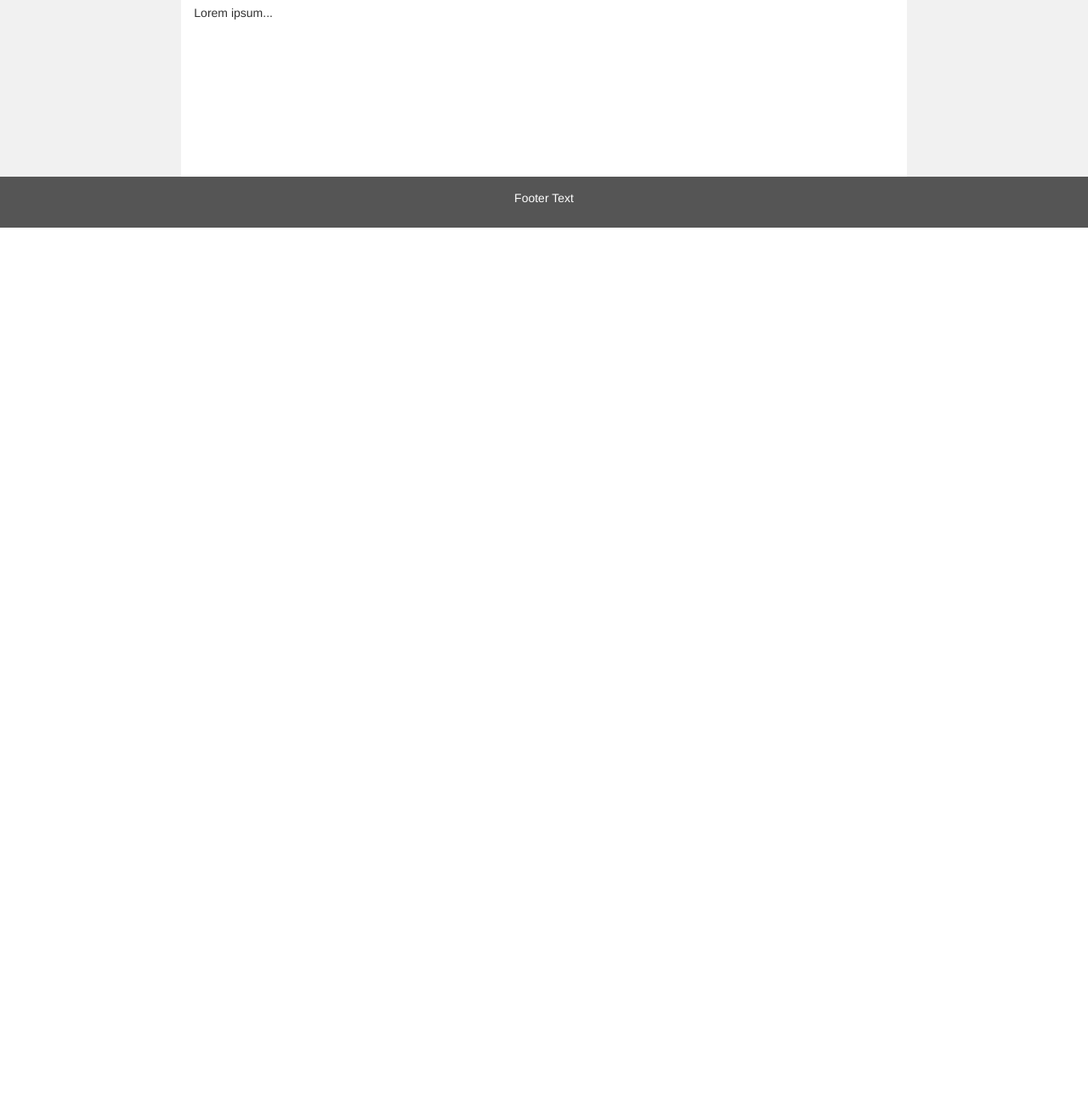
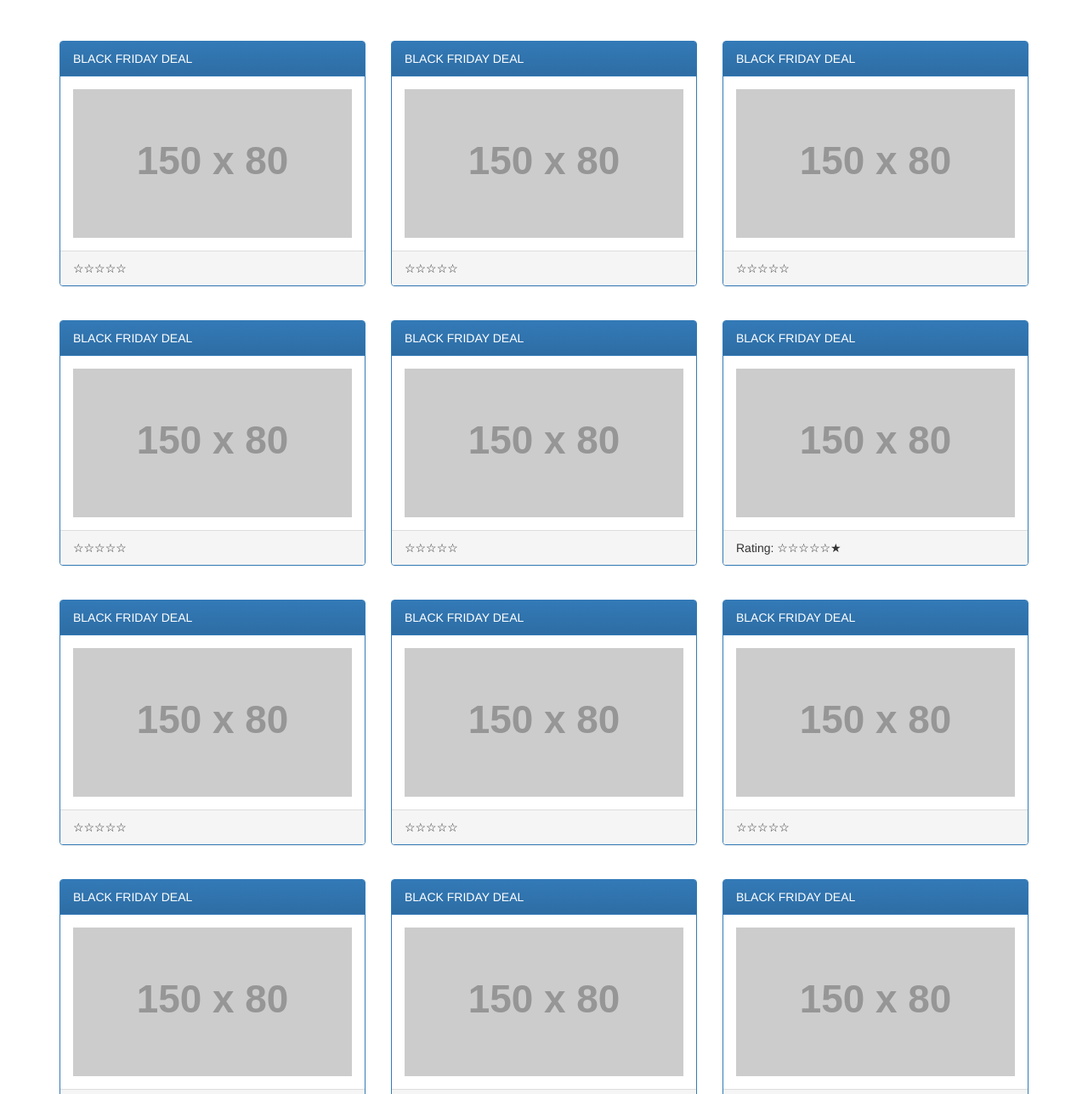
Before and after one commit to dominicklenk/fswd40-typescript-day1, a plain HTML site: page gugu/proto.html in a window 1280 px wide. Shown: the part 294-1582 px from the top of the page at 85% size. Before the commit the page ends 800 px from the top, so only its background shows below. Drawn offline with nearby package versions, Linux system fonts and the light colour scheme; placeholder pictures from the web are drawn by us.

Commit message:
basic page

```diff
--- a/gugu/proto.html
+++ b/gugu/proto.html
@@ -8,40 +8,32 @@
   <script src="https://ajax.googleapis.com/ajax/libs/jquery/3.3.1/jquery.min.js"></script>
   <script src="https://maxcdn.bootstrapcdn.com/bootstrap/3.3.7/js/bootstrap.min.js"></script>
 <style>
-    /* Remove the navbar's default margin-bottom and rounded borders */
+    /* Remove the navbar's default rounded borders and increase the bottom margin */
     .navbar {
-      margin-bottom: 0;
+      margin-bottom: 50px;
       border-radius: 0;
     }
 
-    /* Set height of the grid so .sidenav can be 100% (adjust as needed) */
-    .row.content {height: 450px}
-
-    /* Set gray background color and 100% height */
-    .sidenav {
-      padding-top: 20px;
-      background-color: #f1f1f1;
-      height: 100%;
+    /* Remove the jumbotron's default bottom margin */
+     .jumbotron {
+      margin-bottom: 0;
     }
 
-    /* Set black background color, white text and some padding */
+    /* Add a gray background color and some padding to the footer */
     footer {
-      background-color: #555;
-      color: white;
-      padding: 15px;
-    }
-
-    /* On small screens, set height to 'auto' for sidenav and grid */
-    @media screen and (max-width: 767px) {
-      .sidenav {
-        height: auto;
-        padding: 15px;
-      }
-      .row.content {height:auto;}
+      background-color: #f2f2f2;
+      padding: 25px;
     }
   </style>
 </head>
 <body>
+<div class="jumbotron">
+  <div class="container text-center">
+    <h1>Online Store</h1>
+    <p>Mission, Vission & Values</p>
+  </div>
+</div>
+
 <nav class="navbar navbar-inverse">
   <div class="container-fluid">
     <div class="navbar-header">
@@ -50,45 +42,127 @@
         <span class="icon-bar"></span>
         <span class="icon-bar"></span>
       </button>
+      <a class="navbar-brand" href="#">Logo</a>
     </div>
     <div class="collapse navbar-collapse" id="myNavbar">
       <ul class="nav navbar-nav">
-        <li class="active"><a href="#">Home</a></li>
-        <li><a href="#">Cooking</a></li>
-        <li><a href="#">Restaurant</a></li>
-        <li><a href="#">Dishes</a></li>
+        <li><a href="#">Home</a></li>
+        <li><a href="#">Menu</a></li>
+        <li><a href="#">Gallery</a></li>
+      </ul>
+      <ul class="nav navbar-nav navbar-right">
+        <li><a href="#"><span class="glyphicon glyphicon-shopping-cart"></span> Cart</a></li>
       </ul>
     </div>
   </div>
 </nav>
 
-<div class="container-fluid text-center">
-  <div class="row content">
-    <div class="col-sm-2 sidenav">
-      <p><a href="#">Link</a></p>
-      <p><a href="#">Link</a></p>
-      <p><a href="#">Link</a></p>
+<div class="container">
+  <div class="row">
+    <div class="col-sm-4">
+      <div class="panel panel-primary">
+        <div class="panel-heading">BLACK FRIDAY DEAL</div>
+        <div class="panel-body"><img src="https://placehold.it/150x80?text=IMAGE" class="img-responsive" style="width:100%" alt="Image"></div>
+        <div class="panel-footer">&#9734;&#9734;&#9734;&#9734;&#9734;</div>
+      </div>
     </div>
-    <div class="col-sm-8 text-left">
-      <h1>Welcome</h1>
-      <p>Lorem ipsum dolor sit amet, consectetur adipiscing elit, sed do eiusmod tempor incididunt ut labore et dolore magna aliqua. Ut enim ad minim veniam, quis nostrud exercitation ullamco laboris nisi ut aliquip ex ea commodo consequat. Excepteur sint occaecat cupidatat non proident, sunt in culpa qui officia deserunt mollit anim id est laborum consectetur adipiscing elit, sed do eiusmod tempor incididunt ut labore et dolore magna aliqua. Ut enim ad minim veniam, quis nostrud exercitation ullamco laboris nisi ut aliquip ex ea commodo consequat.</p>
-      <hr>
-      <h3>Test</h3>
-      <p>Lorem ipsum...</p>
+    <div class="col-sm-4">
+      <div class="panel panel-primary">
+        <div class="panel-heading">BLACK FRIDAY DEAL</div>
+        <div class="panel-body"><img src="https://placehold.it/150x80?text=IMAGE" class="img-responsive" style="width:100%" alt="Image"></div>
+        <div class="panel-footer">&#9734;&#9734;&#9734;&#9734;&#9734;</div>
+      </div>
     </div>
-    <div class="col-sm-2 sidenav">
-      <div class="well">
-        <p>ADS</p>
-      </div>
-      <div class="well">
-        <p>ADS</p>
+    <div class="col-sm-4">
+      <div class="panel panel-primary">
+        <div class="panel-heading">BLACK FRIDAY DEAL</div>
+        <div class="panel-body"><img src="https://placehold.it/150x80?text=IMAGE" class="img-responsive" style="width:100%" alt="Image"></div>
+        <div class="panel-footer">&#9734;&#9734;&#9734;&#9734;&#9734;</div>
       </div>
     </div>
   </div>
-</div>
+</div><br>
+
+<div class="container">
+  <div class="row">
+    <div class="col-sm-4">
+      <div class="panel panel-primary">
+        <div class="panel-heading">BLACK FRIDAY DEAL</div>
+        <div class="panel-body"><img src="https://placehold.it/150x80?text=IMAGE" class="img-responsive" style="width:100%" alt="Image"></div>
+        <div class="panel-footer">&#9734;&#9734;&#9734;&#9734;&#9734;</div>
+      </div>
+    </div>
+    <div class="col-sm-4">
+      <div class="panel panel-primary">
+        <div class="panel-heading">BLACK FRIDAY DEAL</div>
+        <div class="panel-body"><img src="https://placehold.it/150x80?text=IMAGE" class="img-responsive" style="width:100%" alt="Image"></div>
+        <div class="panel-footer">&#9734;&#9734;&#9734;&#9734;&#9734;</div>
+      </div>
+    </div>
+    <div class="col-sm-4">
+      <div class="panel panel-primary">
+        <div class="panel-heading">BLACK FRIDAY DEAL</div>
+        <div class="panel-body"><img src="https://placehold.it/150x80?text=IMAGE" class="img-responsive" style="width:100%" alt="Image"></div>
+        <div class="panel-footer">Rating: &#9734;&#9734;&#9734;&#9734;&#9734;&#9733;</div>
+      </div>
+    </div>
+  </div>
+</div><br>
+
+<div class="container">
+  <div class="row">
+    <div class="col-sm-4">
+      <div class="panel panel-primary">
+        <div class="panel-heading">BLACK FRIDAY DEAL</div>
+        <div class="panel-body"><img src="https://placehold.it/150x80?text=IMAGE" class="img-responsive" style="width:100%" alt="Image"></div>
+        <div class="panel-footer">&#9734;&#9734;&#9734;&#9734;&#9734;</div>
+      </div>
+    </div>
+    <div class="col-sm-4">
+      <div class="panel panel-primary">
+        <div class="panel-heading">BLACK FRIDAY DEAL</div>
+        <div class="panel-body"><img src="https://placehold.it/150x80?text=IMAGE" class="img-responsive" style="width:100%" alt="Image"></div>
+        <div class="panel-footer">&#9734;&#9734;&#9734;&#9734;&#9734;</div>
+      </div>
+    </div>
+    <div class="col-sm-4">
+      <div class="panel panel-primary">
+        <div class="panel-heading">BLACK FRIDAY DEAL</div>
+        <div class="panel-body"><img src="https://placehold.it/150x80?text=IMAGE" class="img-responsive" style="width:100%" alt="Image"></div>
+        <div class="panel-footer">&#9734;&#9734;&#9734;&#9734;&#9734;</div>
+      </div>
+    </div>
+  </div>
+</div><br>
+
+<div class="container">
+  <div class="row">
+    <div class="col-sm-4">
+      <div class="panel panel-primary">
+        <div class="panel-heading">BLACK FRIDAY DEAL</div>
+        <div class="panel-body"><img src="https://placehold.it/150x80?text=IMAGE" class="img-responsive" style="width:100%" alt="Image"></div>
+        <div class="panel-footer">&#9734;&#9734;&#9734;&#9734;&#9734;</div>
+      </div>
+    </div>
+    <div class="col-sm-4">
+      <div class="panel panel-primary">
+        <div class="panel-heading">BLACK FRIDAY DEAL</div>
+        <div class="panel-body"><img src="https://placehold.it/150x80?text=IMAGE" class="img-responsive" style="width:100%" alt="Image"></div>
+        <div class="panel-footer">&#9734;&#9734;&#9734;&#9734;&#9734;</div>
+      </div>
+    </div>
+    <div class="col-sm-4">
+      <div class="panel panel-primary">
+        <div class="panel-heading">BLACK FRIDAY DEAL</div>
+        <div class="panel-body"><img src="https://placehold.it/150x80?text=IMAGE" class="img-responsive" style="width:100%" alt="Image"></div>
+        <div class="panel-footer">Rating: &#9734;&#9734;&#9734;&#9734;&#9734;&#9733;</div>
+      </div>
+    </div>
+  </div>
+</div><br>
 
 <footer class="container-fluid text-center">
-  <p>Footer Text</p>
+  <p>&copy;Our Company</p>
 </footer>
 </body>
 </html>
```
